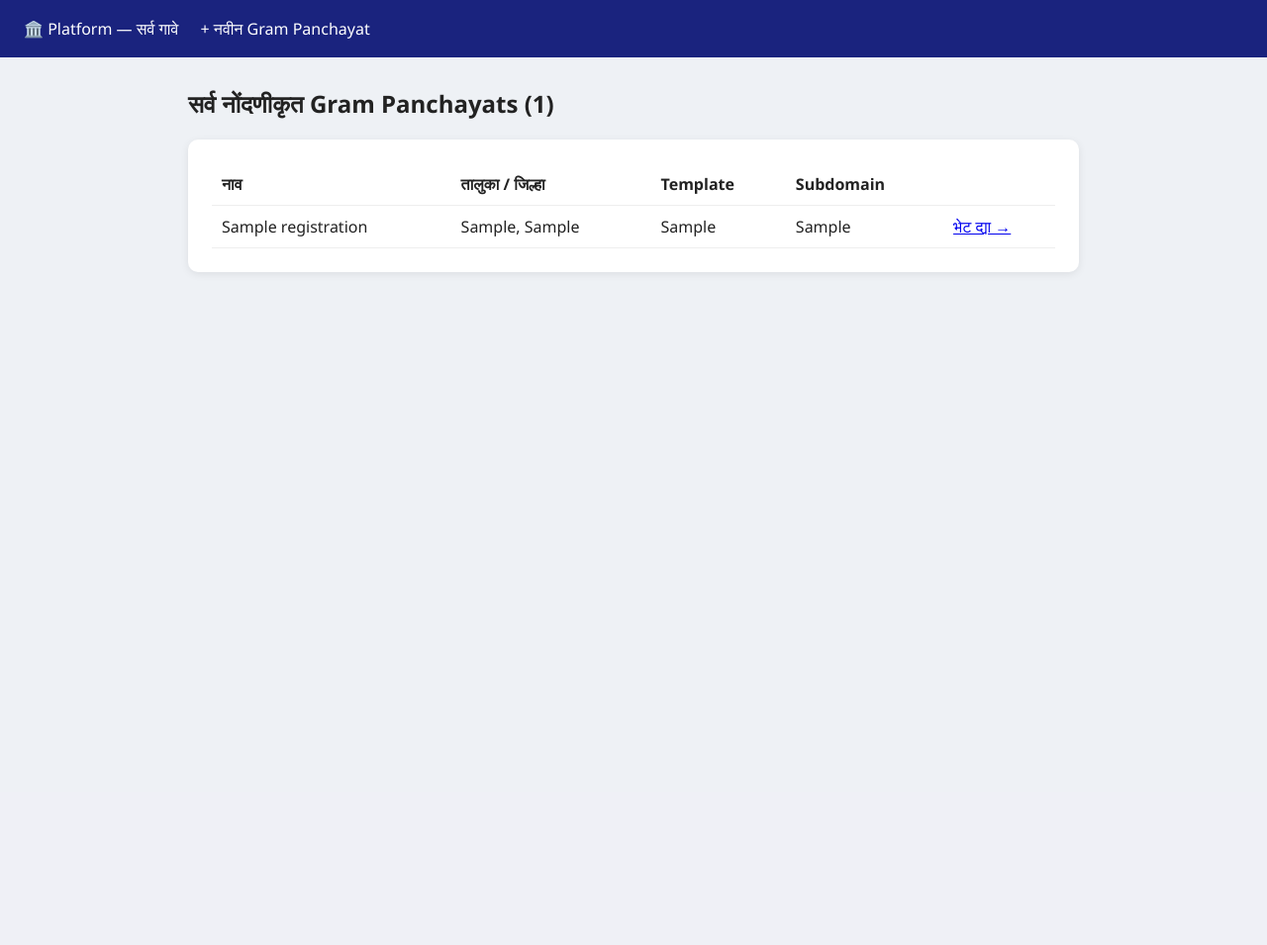
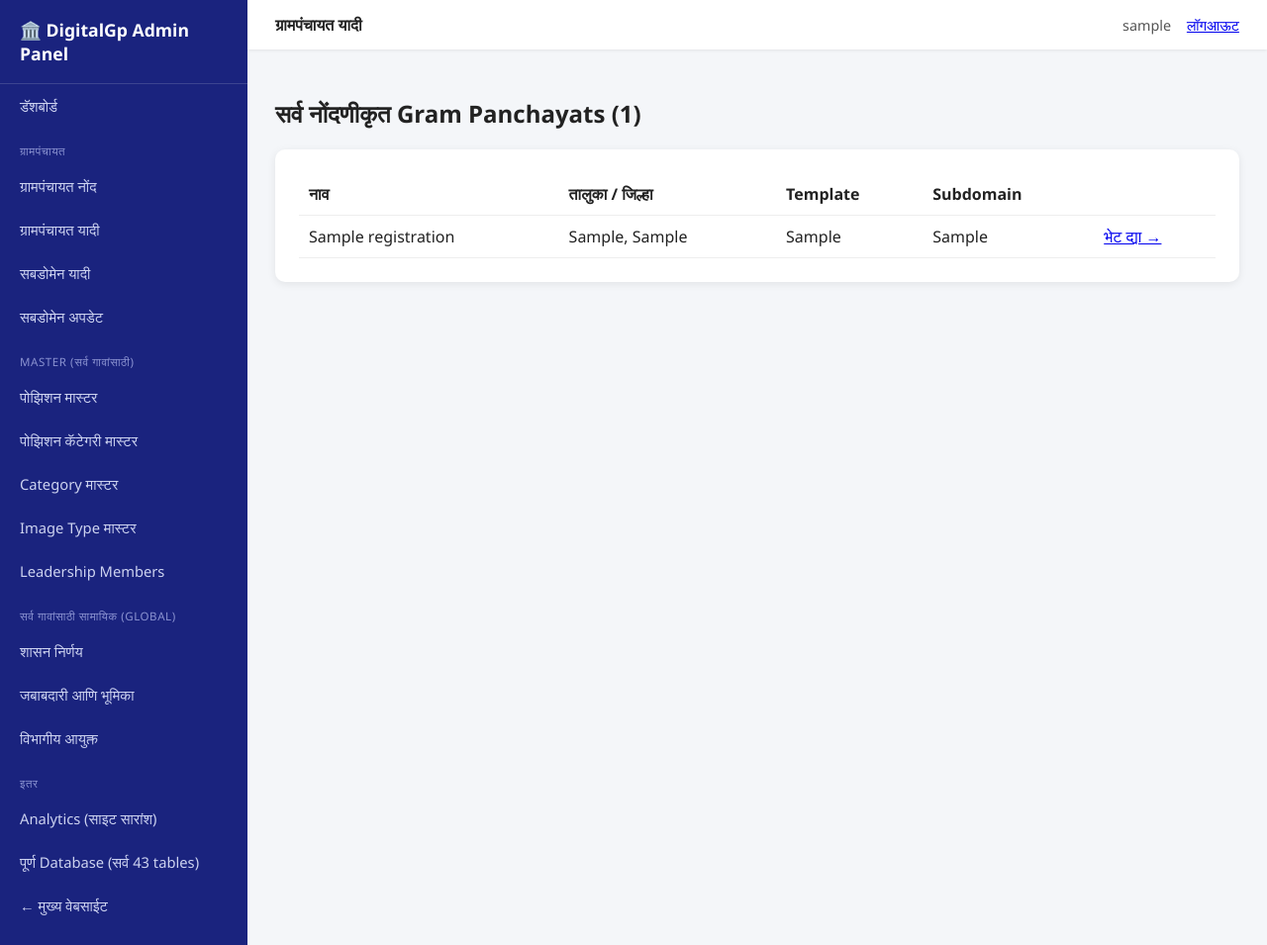
Before and after one commit to jadhavsanjana61-beep/digitalgp-python, a Django app: page /platform/gram-panchayats/ in a window 1280 px wide. Shown: the whole page at 99% size. Before the commit the page ends 276 px from the top, so only its background shows below. Run offline with Django 5.2, Linux system fonts and the light colour scheme; a user stored in the database is signed in; tables that the repository leaves empty hold one stand-in row (values such as "Sample post").

Commit message:
Add custom sidebar-style Admin Dashboard matching original AdminDashboard.razor: colorful stat cards (registrations, subdomains, per-template counts), full nav menu (GP registration/list/subdomains, master data, global tables). Replaced the GA4 'Global Traffic Overview' with a real internal site-summary since no analytics credentials exist here.

```diff
--- a/gpsite/platform_views.py
+++ b/gpsite/platform_views.py
@@ -83,3 +83,38 @@ def register_gp_view(request):
 def gp_list_view(request):
     registrations = models.Registration.objects.prefetch_related("subdomaindetail_set").order_by("-id")
     return render(request, "platform/gp_list.html", {"registrations": registrations})
+
+
+@login_required(login_url="/admin/login/")
+@is_superuser
+def dashboard_view(request):
+    """
+    Platform superuser's dashboard home -- stat cards mirroring the original
+    AdminDashboard.razor's counters (Total Registrations/Subdomains,
+    Available Templates, per-template registration counts). The original
+    also showed a "Global Traffic Overview" panel sourced from Google
+    Analytics (GA4) -- there are no GA4 credentials for this project, so
+    that's replaced with a real internal "site summary" instead of faking
+    traffic numbers.
+    """
+    total_registrations = models.Registration.objects.count()
+    total_subdomains = models.SubdomainDetail.objects.count()
+    template_counts = [
+        ("Template1", models.Registration.objects.filter(template="Template1").count()),
+        ("Template2", models.Registration.objects.filter(template="Template2").count()),
+        ("Template3", models.Registration.objects.filter(template="Template3").count()),
+    ]
+    site_summary = [
+        ("एकूण तक्रारी (सर्व गावं)", models.Ticket.objects.count()),
+        ("एकूण घोषणा", models.Announcement.objects.count()),
+        ("एकूण छायाचित्रे", models.Gallery.objects.count()),
+        ("एकूण कार्यक्रम", models.EventMaster.objects.count()),
+    ]
+    recent = models.Registration.objects.order_by("-id")[:5]
+    return render(request, "platform/dashboard.html", {
+        "total_registrations": total_registrations,
+        "total_subdomains": total_subdomains,
+        "template_counts": template_counts,
+        "site_summary": site_summary,
+        "recent": recent,
+    })
--- a/gpsite/urls.py
+++ b/gpsite/urls.py
@@ -3,6 +3,7 @@ from django.urls import path
 from . import marketing_views, platform_views, views
 
 urlpatterns = [
+    path("platform/", platform_views.dashboard_view, name="platform_dashboard"),
     path("platform/register/", platform_views.register_gp_view, name="platform_register_gp"),
     path("platform/gram-panchayats/", platform_views.gp_list_view, name="platform_gp_list"),
     path("landing/", marketing_views.landing_view, name="landing"),
--- a/gpsite/views.py
+++ b/gpsite/views.py
@@ -646,7 +646,7 @@ def gp_login_view(request):
                         # Superuser with no tenant profile logging in from the
                         # base domain -> there's no single tenant dashboard to
                         # send them to, so land on the platform's own GP list.
-                        return redirect("platform_gp_list")
+                        return redirect("platform_dashboard")
                     subdomain = profile.register.subdomaindetail_set.first()
                     if subdomain:
                         request.session["dev_subdomain"] = subdomain.subdomain
--- a/templates/platform/_base.html
+++ b/templates/platform/_base.html
@@ -2,12 +2,23 @@
 <html lang="mr">
 <head>
     <meta charset="UTF-8">
-    <title>{% block title %}Platform{% endblock %} — DigitalGp</title>
+    <meta name="viewport" content="width=device-width, initial-scale=1">
+    <title>{% block title %}Admin Panel{% endblock %} — DigitalGp</title>
     <style>
-        body { font-family: 'Segoe UI', sans-serif; margin: 0; background: #eef1f5; color: #222; }
-        header { background: #1a237e; color: white; padding: 18px 24px; }
-        header a { color: white; text-decoration: none; margin-right: 18px; }
-        main { max-width: 900px; margin: 30px auto; padding: 0 20px; }
+        * { box-sizing: border-box; }
+        body { font-family: 'Segoe UI', sans-serif; margin: 0; background: #f4f6f9; color: #222; display: flex; min-height: 100vh; }
+
+        .sidebar { width: 250px; background: #1a237e; color: #fff; flex-shrink: 0; padding: 18px 0; }
+        .sidebar h1 { font-size: 1.1rem; padding: 0 20px 18px; margin: 0; border-bottom: 1px solid rgba(255,255,255,0.15); }
+        .sidebar nav a { display: block; padding: 12px 20px; color: #cdd3f0; text-decoration: none; font-size: 0.92rem; }
+        .sidebar nav a:hover, .sidebar nav a.active { background: rgba(255,255,255,0.1); color: #fff; }
+        .sidebar nav .section-label { padding: 16px 20px 6px; font-size: 0.72rem; text-transform: uppercase; letter-spacing: .05em; color: #8b93d1; }
+
+        .main-wrap { flex: 1; display: flex; flex-direction: column; min-width: 0; }
+        .topbar { background: #fff; padding: 14px 28px; box-shadow: 0 1px 3px rgba(0,0,0,0.08); display: flex; justify-content: space-between; align-items: center; }
+        .topbar .user { font-size: 0.9rem; color: #555; }
+        main { flex: 1; padding: 28px; max-width: 1200px; width: 100%; }
+
         .card { background: white; border-radius: 10px; padding: 24px; box-shadow: 0 2px 8px rgba(0,0,0,0.08); margin-bottom: 20px; }
         input[type=text], input[type=email], select { width: 100%; padding: 8px 10px; border: 1px solid #ccc; border-radius: 6px; font-size: 1rem; }
         label { display: block; margin-bottom: 4px; font-weight: bold; }
@@ -15,13 +26,54 @@
         table { width: 100%; border-collapse: collapse; }
         th, td { text-align: left; padding: 10px; border-bottom: 1px solid #eee; }
         .success { background: #e8f5e9; border: 1px solid #4caf50; padding: 16px; border-radius: 8px; }
+
+        .stat-grid { display: grid; grid-template-columns: repeat(auto-fit, minmax(200px, 1fr)); gap: 18px; margin-bottom: 24px; }
+        .stat-card { border-radius: 12px; padding: 22px; color: #fff; }
+        .stat-card .num { font-size: 2rem; font-weight: 700; }
+        .stat-card .lbl { font-size: 0.88rem; opacity: 0.92; margin-top: 4px; }
+        .stat-orange { background: linear-gradient(135deg,#fb8c00,#f4511e); }
+        .stat-green { background: linear-gradient(135deg,#43a047,#2e7d32); }
+        .stat-teal { background: linear-gradient(135deg,#00897b,#00695c); }
+        .stat-blue { background: linear-gradient(135deg,#1e88e5,#1565c0); }
+        .stat-purple { background: linear-gradient(135deg,#8e24aa,#6a1b9a); }
     </style>
 </head>
 <body>
-    <header>
-        <a href="{% url 'platform_gp_list' %}">🏛️ Platform — सर्व गावे</a>
-        <a href="{% url 'platform_register_gp' %}">+ नवीन Gram Panchayat</a>
-    </header>
-    <main>{% block content %}{% endblock %}</main>
+    <aside class="sidebar">
+        <h1>🏛️ DigitalGp Admin Panel</h1>
+        <nav>
+            <a href="{% url 'platform_dashboard' %}">डॅशबोर्ड</a>
+
+            <div class="section-label">ग्रामपंचायत</div>
+            <a href="{% url 'platform_register_gp' %}">ग्रामपंचायत नोंद</a>
+            <a href="{% url 'platform_gp_list' %}">ग्रामपंचायत यादी</a>
+            <a href="/admin/gpsite/subdomaindetail/" target="_blank">सबडोमेन यादी</a>
+            <a href="/admin/gpsite/subdomaindetail/" target="_blank">सबडोमेन अपडेट</a>
+
+            <div class="section-label">Master (सर्व गावांसाठी)</div>
+            <a href="/admin/gpsite/positionmaster/" target="_blank">पोझिशन मास्टर</a>
+            <a href="/admin/gpsite/positioncategorymaster/" target="_blank">पोझिशन कॅटेगरी मास्टर</a>
+            <a href="/admin/gpsite/categorymaster/" target="_blank">Category मास्टर</a>
+            <a href="/admin/gpsite/imagetypemaster/" target="_blank">Image Type मास्टर</a>
+            <a href="/admin/gpsite/leadershipmember/" target="_blank">Leadership Members</a>
+
+            <div class="section-label">सर्व गावांसाठी सामायिक (Global)</div>
+            <a href="/admin/gpsite/shasannirnay/" target="_blank">शासन निर्णय</a>
+            <a href="/admin/gpsite/jababdaribhumika/" target="_blank">जबाबदारी आणि भूमिका</a>
+            <a href="/admin/gpsite/vibhagiyaayukta/" target="_blank">विभागीय आयुक्त</a>
+
+            <div class="section-label">इतर</div>
+            <a href="{% url 'platform_dashboard' %}#summary">Analytics (साइट सारांश)</a>
+            <a href="/admin/" target="_blank">पूर्ण Database (सर्व 43 tables)</a>
+            <a href="{% url 'landing' %}">← मुख्य वेबसाईट</a>
+        </nav>
+    </aside>
+    <div class="main-wrap">
+        <div class="topbar">
+            <strong>{% block pagetitle %}डॅशबोर्ड{% endblock %}</strong>
+            <span class="user">{{ request.user.username }} <a href="/admin/logout/" style="margin-left:12px;">लॉगआऊट</a></span>
+        </div>
+        <main>{% block content %}{% endblock %}</main>
+    </div>
 </body>
 </html>
--- a/templates/platform/gp_list.html
+++ b/templates/platform/gp_list.html
@@ -1,5 +1,6 @@
 {% extends "platform/_base.html" %}
 {% block title %}सर्व Gram Panchayats{% endblock %}
+{% block pagetitle %}ग्रामपंचायत यादी{% endblock %}
 {% block content %}
 <h2>सर्व नोंदणीकृत Gram Panchayats ({{ registrations|length }})</h2>
 <div class="card">
--- a/templates/platform/register_gp.html
+++ b/templates/platform/register_gp.html
@@ -1,5 +1,6 @@
 {% extends "platform/_base.html" %}
 {% block title %}नवीन Gram Panchayat नोंदणी{% endblock %}
+{% block pagetitle %}ग्रामपंचायत नोंद{% endblock %}
 {% block content %}
 <h2>नवीन Gram Panchayat नोंदणी</h2>
 
```
Also changed, not shown: templates/platform/dashboard.html (added, +56 -0 lines).
